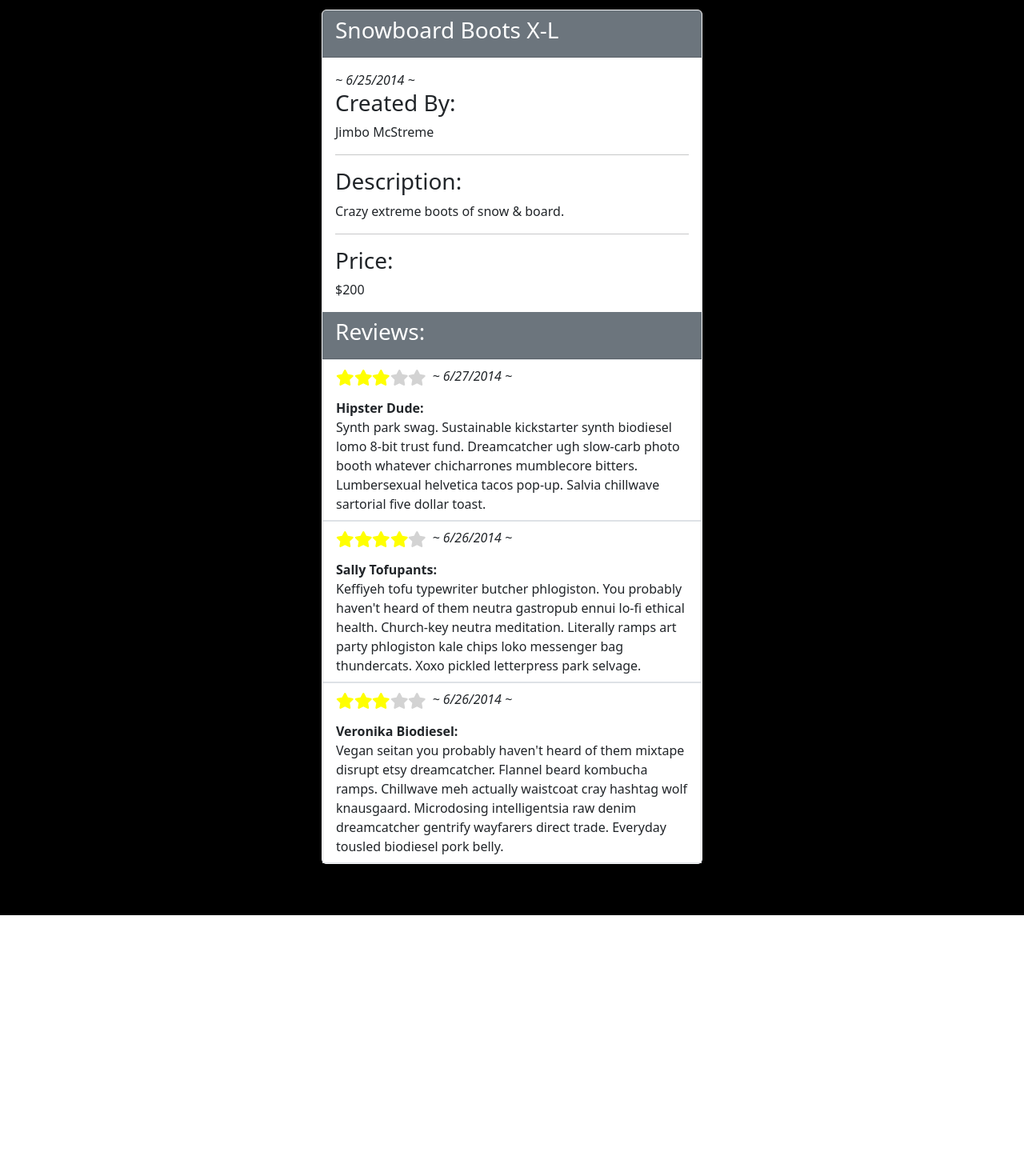
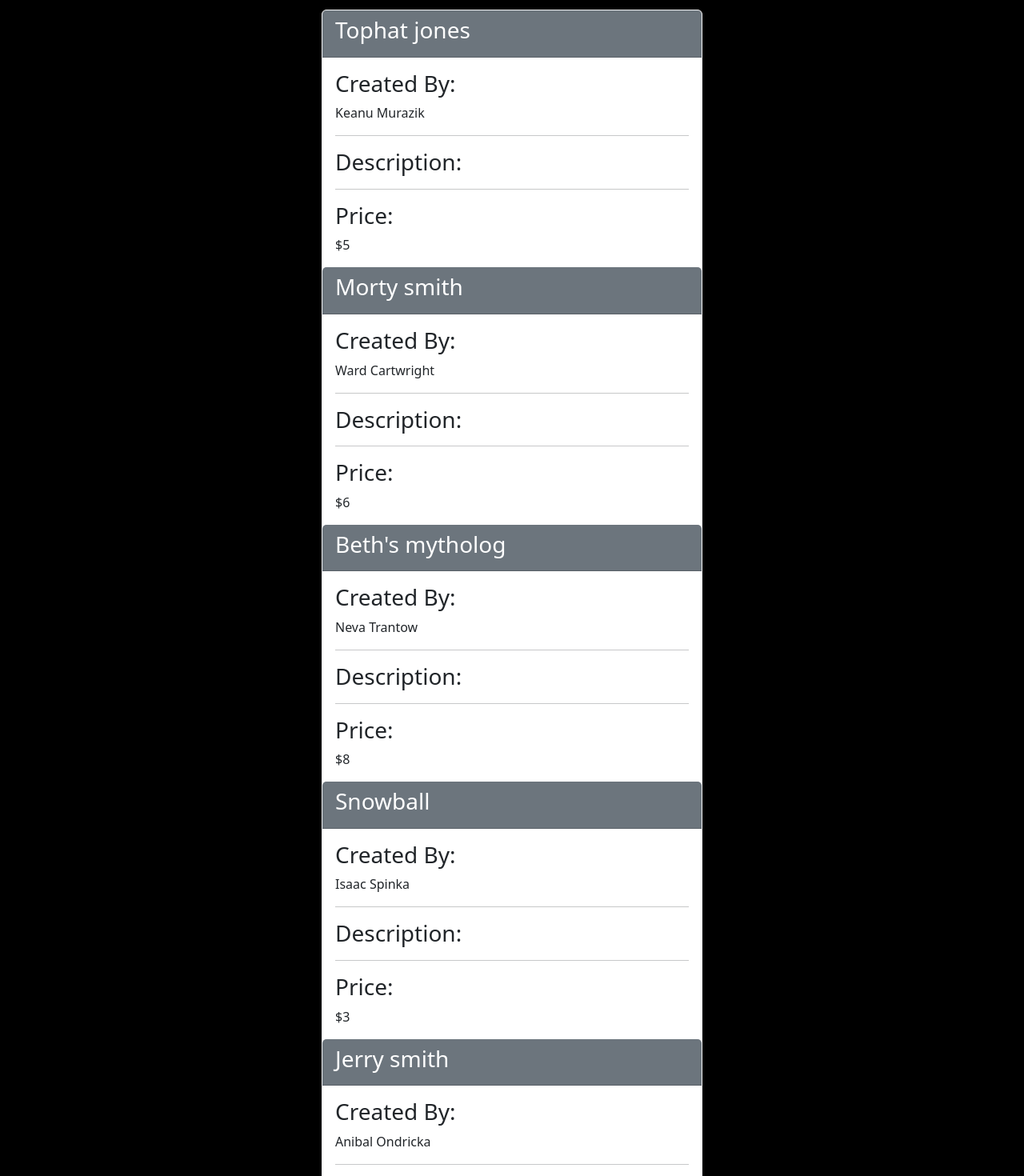
Before and after one commit to CodeCoreYVR/webdev_term_3_jun_2023, a React (Create React App) app in the folder react-amazon-spa/: page / in a window 1280 px wide. Shown: the part 100-1570 px from the top of the page at 80% size. Before the commit the page ends 1244 px from the top, so only its background shows below. Built offline with nearby package versions, Linux system fonts and the light colour scheme.

Commit message:
JS React State: Amazon React: Product Index & Product Show State

```diff
--- a/react-amazon-spa/src/components/App.jsx
+++ b/react-amazon-spa/src/components/App.jsx
@@ -3,6 +3,7 @@
 import ProductShowPage from './ProductShowPage';
 import "../css/App.css";
 import 'bootstrap/dist/css/bootstrap.css';
+import ProductIndexPage from './ProductIndexPage';
 
 export default class App extends Component {
   render() {
@@ -10,6 +11,7 @@
     <div className="grid-container">
       <div className="container mt-2">
         <div className="content-container">
+          <ProductIndexPage />
           <ProductShowPage />
         </div>
       </div>
--- a/react-amazon-spa/src/components/ProductDetails.jsx
+++ b/react-amazon-spa/src/components/ProductDetails.jsx
@@ -15,9 +15,16 @@
         <h3 className="card-title">{title}</h3>
       </div>
       <div className="card-body">
-        <div>
+        {created_at ? (
+          <div>
+            <p className="card-text"><i>~ {new Date(created_at).toLocaleDateString()} ~</i></p>
+          </div>
+        ) : (
+          null
+        )}
+        {/* <div>
           <p className="card-text"><i>~ {new Date(created_at).toLocaleDateString()} ~</i></p>
-        </div>
+        </div> */}
         <div>
           <h3>Created By:</h3>
           <p className="card-text">{full_name}</p>
--- /dev/null
+++ b/react-amazon-spa/src/components/ProductIndexPage.jsx
@@ -0,0 +1,28 @@
+import React, { Component } from "react";
+import productsData from "../tempDB/productsData";
+import ProductDetails from "./ProductDetails";
+
+export default class ProductIndexPage extends Component {
+	constructor(props) {
+		super(props);
+		this.state = {
+			products: productsData,
+		};
+	}
+
+	render() {
+    let products = this.state.products;
+		return (products && products.length > 0) ? (
+			<div class="container mt-5">
+        <h1 className="text-center">Product Index</h1>
+				<div className="card border-light mx-auto ">
+              {products.map((product) => {
+                return <ProductDetails key={product.id} {...product} />;
+              })}
+        </div>
+			</div>
+		) : (
+			<div>Loading Products Index Page...</div>
+		);
+	}
+}
--- a/react-amazon-spa/src/components/ProductShowPage.jsx
+++ b/react-amazon-spa/src/components/ProductShowPage.jsx
@@ -1,33 +1,43 @@
-import React, { Component } from "react";
+import { Component } from "react";
 import productData from "../tempDB/productData";
 import ProductDetails from "./ProductDetails";
 import ReviewList from "./ReviewList";
 
+
 export default class ProductShowPage extends Component {
-	product = productData();
+	// // product = productData();
+  constructor(props) {
+    super(props);
+    this.state = {
+      product: productData(),
+    };
+  }
 
 	render() {
-		let product = this.product;
+	// 	// let product = this.product;
 
-		if (!product) return <p>Loading...</p>;
+	// 	if (!product) return <p>Loading...</p>;
+    let product = this.state.product;
 
-		return (
+		return product.id ? (
 			<div className="container mt-5">
 				<h1 className="text-center">Product Show</h1>
 				<div className="card border-light mx-auto ">
 					<ProductDetails {...product} />
-					<div class="card-header bg-secondary text-white">
-						<h3 class="card-title">Reviews:</h3>
+					<div className="card-header bg-secondary text-white">
+						<h3 className="card-title">Reviews:</h3>
 					</div>
-					<ul class="list-group">
-						{product.reviews.length > 0 && (
+					<ul className="list-group">
+						{product.reviews.length > 0 ? (
 							<ReviewList reviews={product.reviews} />
-						)}
+						) : (
+              <li className="list-group-item">No reviews ...yet!</li>
+            )}
 					</ul>
 				</div>
 			</div>
-		);
+		) : (
+      <div>Loading...</div>
+    );
 	}
 }
-
-// export default ProductShowPage;
--- a/react-amazon-spa/src/components/ReviewDetails.jsx
+++ b/react-amazon-spa/src/components/ReviewDetails.jsx
@@ -2,18 +2,21 @@
 import { StarRating } from './StarRating';
 
 export default function ReviewDetails(props) {
-	const { body, created_at, full_name, rating } = props;
+	const { body, created_at, reviewer = {}, rating } = props;
 
+  // const { reviewer = {} } = reviews;
+  const { full_name } = reviewer;
 	return (
 		<div className="ReviewDetails">
-			<li class="list-group-item">
-        <p className="review-header">
+			<li className="list-group-item">
+        <div className="review-header">
           <StarRating rating={rating} max={5} />
-          <i>~ {new Date(created_at).toLocaleDateString()} ~</i>
-        </p>
-        <div>
+          {/* <i>~ {new Date(created_at).toLocaleDateString()} ~</i> */}
+          <i>~ <strong>{full_name}</strong> ~</i>
+        </div>
+        {/* <div>
           <strong>{full_name}:</strong>
-        </div>
+        </div> */}
         <div>{body}</div>
       </li>
 		</div>
--- a/react-amazon-spa/src/css/App.css
+++ b/react-amazon-spa/src/css/App.css
@@ -59,6 +59,7 @@
 .review-header {
   display: flex;
   align-items: center;
+  margin-bottom: 1rem;
 }
 
 .review-header i {
--- a/react-amazon-spa/src/tempDB/productData.js
+++ b/react-amazon-spa/src/tempDB/productData.js
@@ -1,37 +1,53 @@
 const productData = () => {
 	const product = {
-		id: 102,
-		title: "Snowboard Boots X-L",
-		description: "Crazy extreme boots of snow & board.",
-		created_at: "2014-June-25",
-		seller: {
-			full_name: "Jimbo McStreme",
+    "id": 117,
+    "title": "Tophat jones",
+    "description": "Yo! What up my glip glops!",
+    "price": 199.99,
+    "created_at": "2018-01-13T12:03:55.000Z",
+    "updated_at": "2018-01-19T01:59:56.152Z",
+    "seller": {
+        "id": 33,
+        "first_name": "Keanu",
+        "last_name": "Murazik",
+        "full_name": "Keanu Murazik"
     },
-		price: 200,
-		reviews: [
+    "reviews": [
       {
-				id: 225,
-				rating: 3,
-				body: "Synth park swag. Sustainable kickstarter synth biodiesel lomo 8-bit trust fund. Dreamcatcher ugh slow-carb photo booth whatever chicharrones mumblecore bitters. Lumbersexual helvetica tacos pop-up. Salvia chillwave sartorial five dollar toast.",
-				created_at: "2014-June-27",
-				full_name: "Hipster Dude",
+        "id": 259,
+        "rating": 3,
+        "body": "Shoreditch migas cardigan tofu waistcoat pour-over bitters small batch. Marfa waistcoat photo booth. Salvia gentrify irony mlkshk butcher. Readymade pour-over farm-to-table locavore wes anderson everyday. Irony yr master.",
+        "reviewer": {
+            "full_name": "Morty Smith"
+        }
       },
       {
-				id: 224,
-				rating: 4,
-				body: "Keffiyeh tofu typewriter butcher phlogiston. You probably haven't heard of them neutra gastropub ennui lo-fi ethical health. Church-key neutra meditation. Literally ramps art party phlogiston kale chips loko messenger bag thundercats. Xoxo pickled letterpress park selvage.",
-				created_at: "2014-June-26",
-				full_name: "Sally Tofupants",
+        "id": 258,
+        "rating": 4,
+        "body": "Iphone loko messenger bag chia kitsch mlkshk cliche squid. Chicharrones lo-fi etsy austin helvetica put a bird on it aesthetic. Viral gentrify ennui distillery williamsburg meggings twee keffiyeh.",
+        "reviewer": {
+            "full_name": "Eric Rothfels"
+        }
       },
       {
-				id: 223,
-				rating: 3,
-				body: "Vegan seitan you probably haven't heard of them mixtape disrupt etsy dreamcatcher. Flannel beard kombucha ramps. Chillwave meh actually waistcoat cray hashtag wolf knausgaard. Microdosing intelligentsia raw denim dreamcatcher gentrify wayfarers direct trade. Everyday tousled biodiesel pork belly.",
-				created_at: "2014-June-26",
-				full_name: "Veronika Biodiesel",
+        "id": 257,
+        "rating": 3,
+        "body": "Artisan messenger bag truffaut hashtag fashion axe actually drinking. Goth deep v yr pug. +1 chillwave carry messenger bag slow-carb 8-bit portland franzen. Lumbersexual cardigan carry tacos street.",
+        "reviewer": {
+            "full_name": "Dan Rohn"
+        }
+      }
+    ],
+    "tags": [
+      {
+        "id": 2,
+        "name": "Baratheon of King's Landing"
       },
-		],
-		tags: ["sports", "fitness", "outdoors"],
+      {
+        "id": 4,
+        "name": "Tawney of Orkmont"
+      }
+    ]
   };
 	return product;
 };
--- /dev/null
+++ b/react-amazon-spa/src/tempDB/productsData.js
@@ -0,0 +1,81 @@
+const products = [
+  {
+    "id": 117,
+    "title": "Tophat jones",
+    "price": 5,
+    "seller": {
+      "id": 33,
+      "first_name": "Keanu",
+      "last_name": "Murazik",
+      "full_name": "Keanu Murazik"
+    }
+  },
+  {
+    "id": 177,
+    "title": "Morty smith",
+    "price": 6,
+    "seller": {
+      "id": 19,
+      "first_name": "Ward",
+      "last_name": "Cartwright",
+      "full_name": "Ward Cartwright"
+    }
+  },
+  {
+    "id": 65,
+    "title": "Beth's mytholog",
+    "price": 8,
+    "seller": {
+      "id": 9,
+      "first_name": "Neva",
+      "last_name": "Trantow",
+      "full_name": "Neva Trantow"
+    }
+  },
+  {
+    "id": 41,
+    "title": "Snowball",
+    "price": 3,
+    "seller": {
+      "id": 48,
+      "first_name": "Isaac",
+      "last_name": "Spinka",
+      "full_name": "Isaac Spinka"
+    }
+  },
+  {
+    "id": 173,
+    "title": "Jerry smith",
+    "price": 5,
+    "seller": {
+      "id": 44,
+      "first_name": "Anibal",
+      "last_name": "Ondricka",
+      "full_name": "Anibal Ondricka"
+    }
+  },
+  {
+    "id": 300,
+    "title": "Beta vii",
+    "price": 4,
+    "seller": {
+      "id": 12,
+      "first_name": "Abbey",
+      "last_name": "Watsica",
+      "full_name": "Abbey Watsica"
+    }
+  },
+  {
+    "id": 301,
+    "title": "Rick sanchez",
+    "price": 10,
+    "seller": {
+      "id": 23,
+      "first_name": "Gregoria",
+      "last_name": "Koepp",
+      "full_name": "Gregoria Koepp"
+    }
+  }
+];
+
+export default products;
```
Also changed, not shown: react-amazon-spa/src/api/v1/reviewsAPI.js (added, +11 -0 lines). Lines whose indentation alone changed are shown as unchanged.
